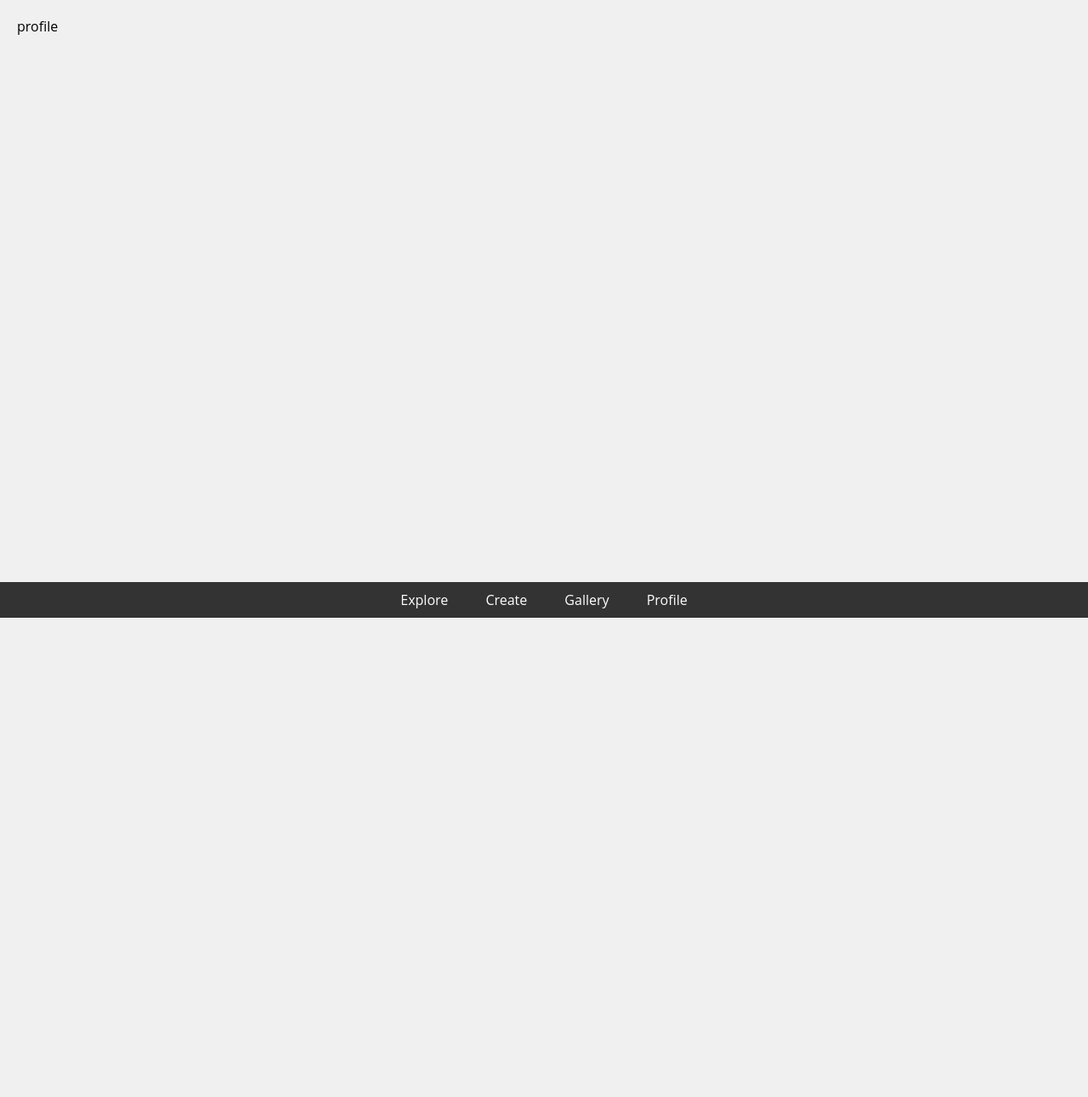
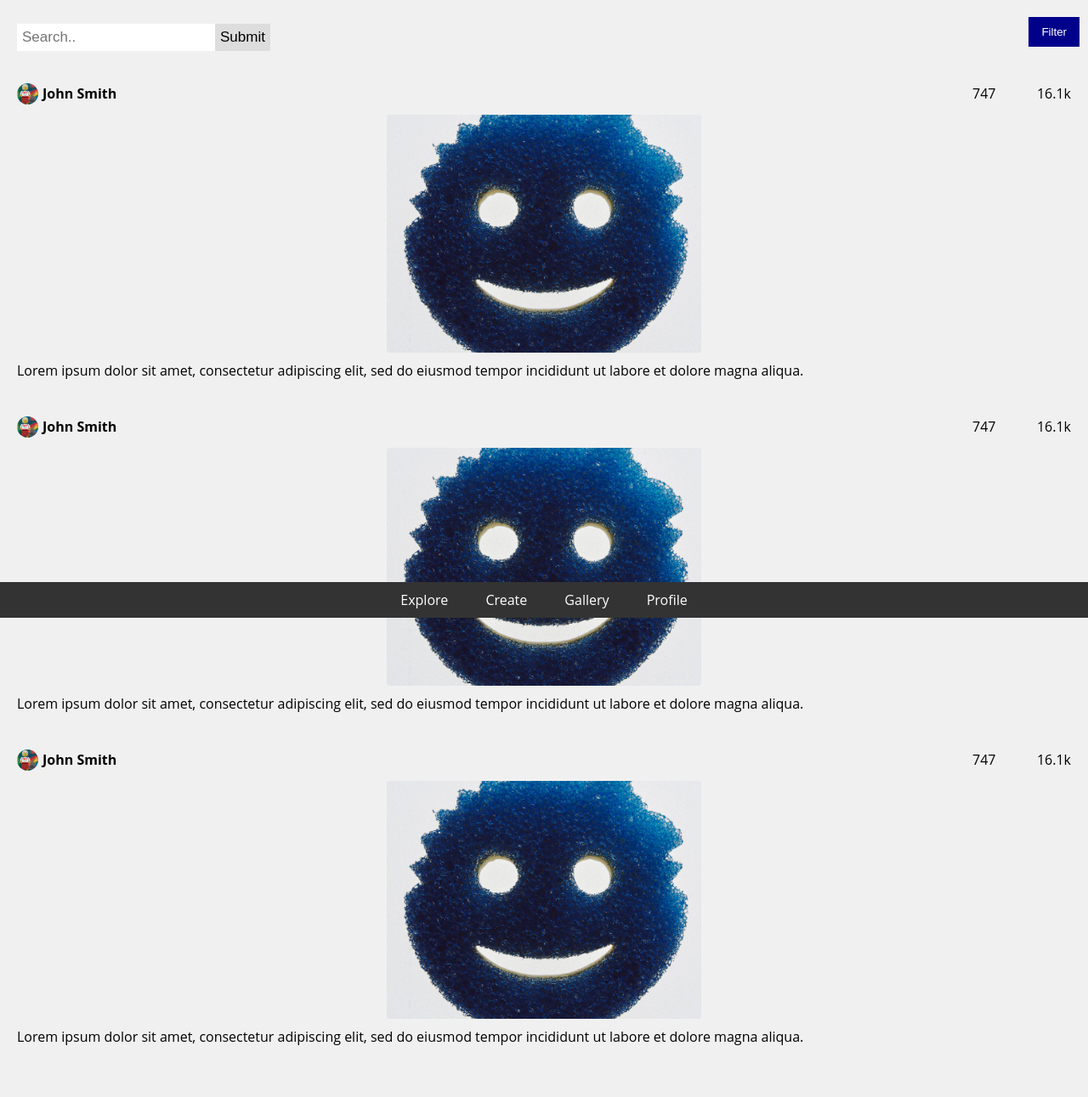
Before and after one commit to software-students-fall2023/2-web-app-exercise-artroam, a Flask app: page / in a window 1280 px wide. Shown: the part 73-1364 px from the top of the page at 85% size. Before the commit the page ends 800 px from the top, so only its background shows below. Run offline with Flask 3, Linux system fonts and the light colour scheme.

Commit message:
Created a basic explore page template for the front-end

```diff
--- /dev/null
+++ b/static/explore.css
@@ -0,0 +1,120 @@
+/* Apply some basic design and positioning for the filter drop down menu */
+.filter_menu button{
+    background-color: darkblue;
+    color:white;
+    padding: 10px 15px;
+    border: none;
+    cursor: pointer;
+    display: inline-block;
+    position: fixed;
+    right: 10px;
+}
+
+/* When you hover over the filter button the colour changes. */
+.filter_menu:hover button{
+    background-color: lightblue;
+}
+
+/* Apply some structuring properties for the drop down menus */
+.filter_menu a{
+    display: block;
+    color: black;
+    text-decoration: none;
+    padding: 10px 10px;
+}
+
+/* Hiding the elements initially and positioning them absolute to the filter menu */
+.filter_menu .filter_contents{
+    display: none;
+    position: fixed;
+    right: 10px;
+    top: 90px;
+    background-color: hsl(0, 0%, 95%);
+    min-width: 100px;
+    box-shadow: 2px 2px 5px hsla(0, 0%, 0%, 0.8);
+}
+
+/* When hovering over the menu, it will show the contents */
+.filter_menu:hover .filter_contents{
+    display: block;
+}
+
+/* Whenever you hover your cursor over any of the menus then it will change the background color of the options */
+.filter_menu a:hover{
+    background-color: hsl(0, 0%, 44%);
+}
+
+.search-container input[type=text] {
+padding: 6px;
+margin-top: 8px;
+font-size: 17px;
+border: none;
+float: left;
+}
+
+.search-container button {
+float: left;
+padding: 6px;
+margin-top: 8px;
+margin-right: 16px;
+background: #ddd;
+font-size: 17px;
+border: none;
+cursor: pointer;
+}
+
+
+.gridItem {
+    margin-bottom: 40px;
+}
+
+.statsContainer {
+    height: 30px;
+    display: flex;
+    justify-content: space-between;
+    align-items: center;
+    margin: 10px 0;
+}
+
+.artistContainer,
+.iconContainer,
+.iconStats {
+    display: flex;
+    align-items: center;
+}
+
+.artistContainer img {
+    width: 25px;
+    height: 25px;
+    object-fit: cover;
+    border-radius: 50%;
+    margin-right: 5px;
+}
+
+.artistContainer span {
+   font-weight: 700;
+}
+
+.iconContainer {
+    width: 120px;
+    justify-content: space-between;
+}
+
+.iconStats .icon {
+    margin-right: 4px;
+}
+
+.previewContainer img {
+    display: block;
+    margin-left: auto;
+    margin-right: auto;
+    width: 50%;
+    width: 370px;
+    height: 280px;
+    object-fit: cover;
+    border-radius: 4px;
+}
+
+.detailsContainer {
+    margin: 10px 0;
+}
--- a/templates/index.html
+++ b/templates/index.html
@@ -2,17 +2,128 @@
 <html>
     <head>
         <meta name="viewport" content="width=device-width, initial-scale=1.0">
-    <link rel="stylesheet" type="text/css" href="{{ url_for('static', filename='style.css') }}">
+        <link rel="stylesheet" type="text/css" href="../static/style.css">
+        <link rel="stylesheet" type="text/css" href="../static/explore.css">
     </head>
+
     <body>
         <header>
             <div class="logo">artroam</div>
         </header>
+
         <main>
-        <div class="content">
-            profile
+            <span class="search-container">
+                <form action="/action_page.php">
+                  <input type="text" placeholder="Search.." name="search">
+                  <button type="submit">Submit</button>
+                </form>
+            </span>
+
+            <span class="filter_menu"">
+                <button>Filter</button>
+                <div class="filter_contents">
+                    <!-- Need to add references to filter out content -->
+                    <a href="">Digital Art</a>
+                    <a href="">Photography</a>
+                    <a href="">Visual Arts</a>
+                </div>
+            </span>
+
+            <div style="margin-bottom: 75px;;"></div>
+            <div class="gridItem">
+                <div class="statsContainer">
+                    <div class="artistContainer">
+                        <img src="../static/avatar.png" alt="avatar">
+                        <span>John Smith</span>
+                    </div>
+
+                    <div class="iconContainer">
+                        <div class="iconStats">
+                            <i class="fa-solid fa-star icon" style="color: #464d58;"></i>
+                            <span>747</span>
+                        </div>
+
+                        <div class="iconStats">
+                            <i class="fa-solid fa-eye icon" style="color: #464d58;"></i>
+                            <span>16.1k</span>
+                        </div>
+                    </div>
+                </div>
+
+                <div class="previewContainer">
+                    <img src="../static/22-06-05-1.jpeg" alt="artwork">
+                </div>
+
+                <div class="detailsContainer">
+                    <div class="descriptionText">
+                        Lorem ipsum dolor sit amet, consectetur adipiscing elit, sed do eiusmod tempor incididunt ut labore et dolore magna aliqua.
+                    </div>
+                </div>
+            </div>
+
+            <div class="gridItem">
+                <div class="statsContainer">
+                    <div class="artistContainer">
+                        <img src="../static/avatar.png" alt="avatar">
+                        <span>John Smith</span>
+                    </div>
+
+                    <div class="iconContainer">
+                        <div class="iconStats">
+                            <i class="fa-solid fa-star icon" style="color: #464d58;"></i>
+                            <span>747</span>
+                        </div>
+
+                        <div class="iconStats">
+                            <i class="fa-solid fa-eye icon" style="color: #464d58;"></i>
+                            <span>16.1k</span>
+                        </div>
+                    </div>
+                </div>
+
+                <div class="previewContainer">
+                    <img src="../static/22-06-05-1.jpeg" alt="artwork">
+                </div>
+
+                <div class="detailsContainer">
+                    <div class="descriptionText">
+                        Lorem ipsum dolor sit amet, consectetur adipiscing elit, sed do eiusmod tempor incididunt ut labore et dolore magna aliqua.
+                    </div>
+                </div>
+            </div>
+
+            <div class="gridItem">
+                <div class="statsContainer">
+                    <div class="artistContainer">
+                        <img src="../static/avatar.png" alt="avatar">
+                        <span>John Smith</span>
+                    </div>
+
+                    <div class="iconContainer">
+                        <div class="iconStats">
+                            <i class="fa-solid fa-star icon" style="color: #464d58;"></i>
+                            <span>747</span>
+                        </div>
+
+                        <div class="iconStats">
+                            <i class="fa-solid fa-eye icon" style="color: #464d58;"></i>
+                            <span>16.1k</span>
+                        </div>
+                    </div>
+                </div>
+
+                <div class="previewContainer">
+                    <img src="../static/22-06-05-1.jpeg" alt="artwork">
+                </div>
+
+                <div class="detailsContainer">
+                    <div class="descriptionText">
+                        Lorem ipsum dolor sit amet, consectetur adipiscing elit, sed do eiusmod tempor incididunt ut labore et dolore magna aliqua.
+                    </div>
+                </div>
             </div>
         </main>
+
         <nav>
             <a href="/">Explore</a>
             <a href="/create">Create</a>
```
Also changed, not shown: static/22-06-05-1.jpeg (added), static/avatar.png (added). Lines whose indentation alone changed are shown as unchanged.
